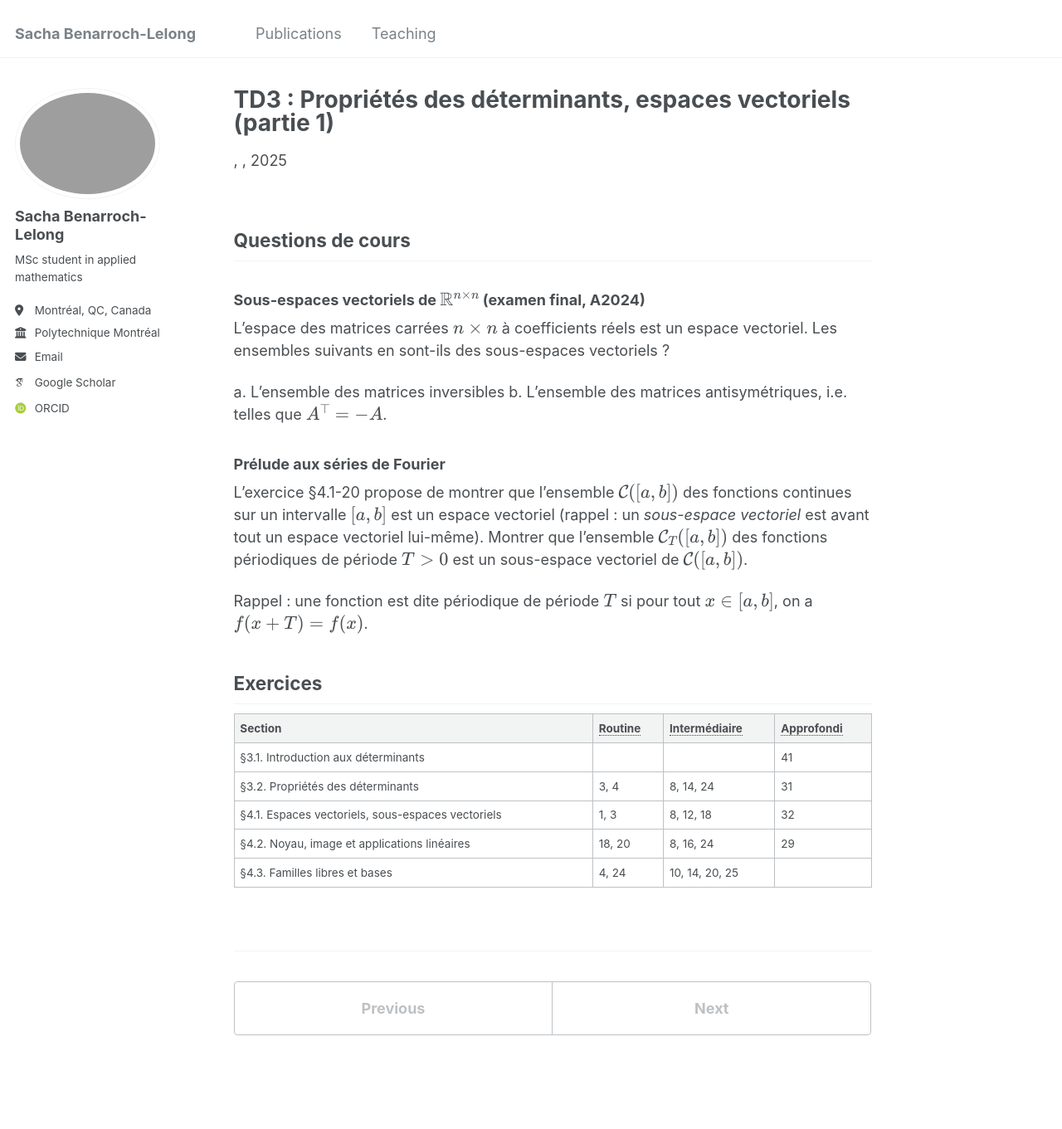
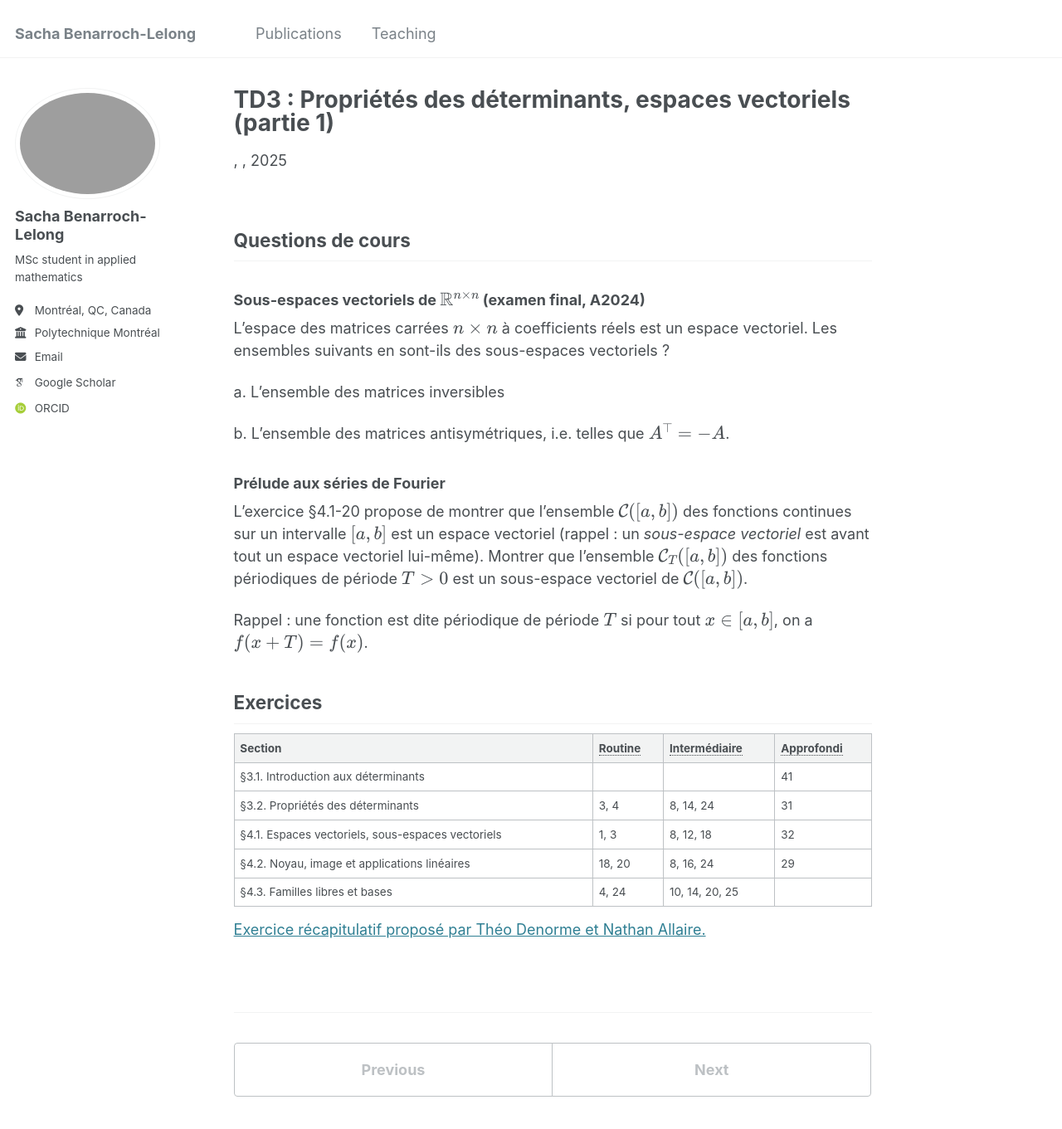
Before and after one commit to sblelong/sblelong.github.io, a Jekyll site: the page built from _teaching/mth1008/td3.md, in a window 1280 px wide and 1400 px high. Shown: the top 1361 px of the window at 83% size. Built offline with Jekyll 4.4.1, drawn with Linux system fonts in a browser that asks for light colours; some web fonts are replaced.

Commit message:
update td3

```diff
--- a/_teaching/mth1008/td3.md
+++ b/_teaching/mth1008/td3.md
@@ -10,6 +10,7 @@ permalink: /teaching/mth1008/td3
 L'espace des matrices carrées \\(n\times n\\) à coefficients réels est un espace vectoriel. Les ensembles suivants en sont-ils des sous-espaces vectoriels ?
 
 a. L'ensemble des matrices inversibles
+
 b. L'ensemble des matrices antisymétriques, i.e. telles que \\(A^\top=-A\\).
 
 ### Prélude aux séries de Fourier
@@ -28,6 +29,8 @@ Rappel : une fonction est dite périodique de période \\(T\\) si pour tout \\(x
 | §4.2. Noyau, image et applications linéaires      | 18, 20  | 8, 16, 24      | 29         |
 | §4.3. Familles libres et bases                    | 4, 24   | 10, 14, 20, 25 |            |
 
+[Exercice récapitulatif proposé par Théo Denorme et Nathan Allaire.](/files/TN-extrait-recap-bases.pdf)
+
 *[Routine]: Exercices de base pour éveiller les premiers réflexes.
 *[Intermédiaire]: Exercices de calcul ou réflexion constituant la matière principale de l'examen.
 *[Approfondi]: Exercices allant plus loin que les calculs classiques. Ils ne sont pas toujours (mais souvent) les plus compliqués et vous prépareront aux questions d'examen nécessitant plus de réflexion personnelle.
```
